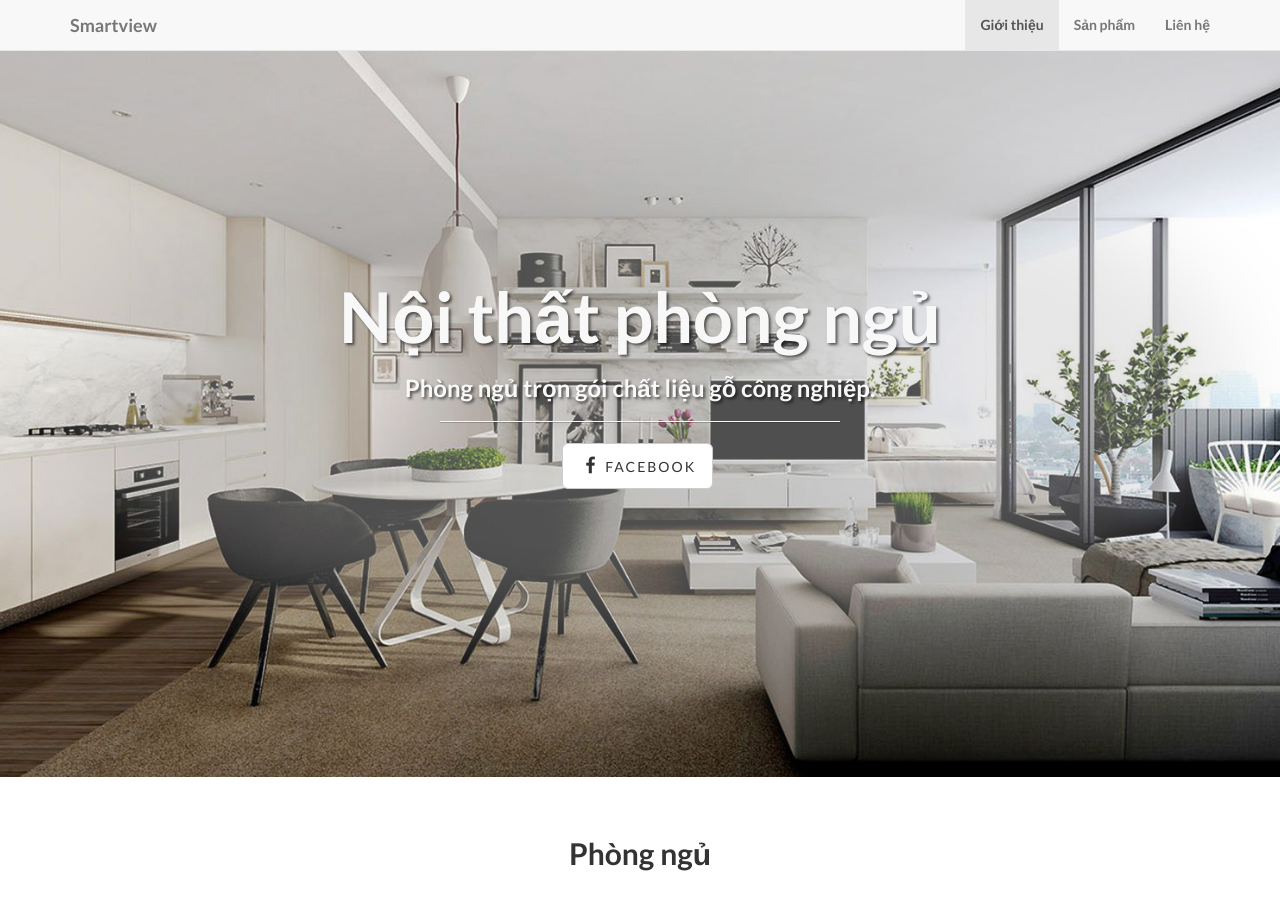
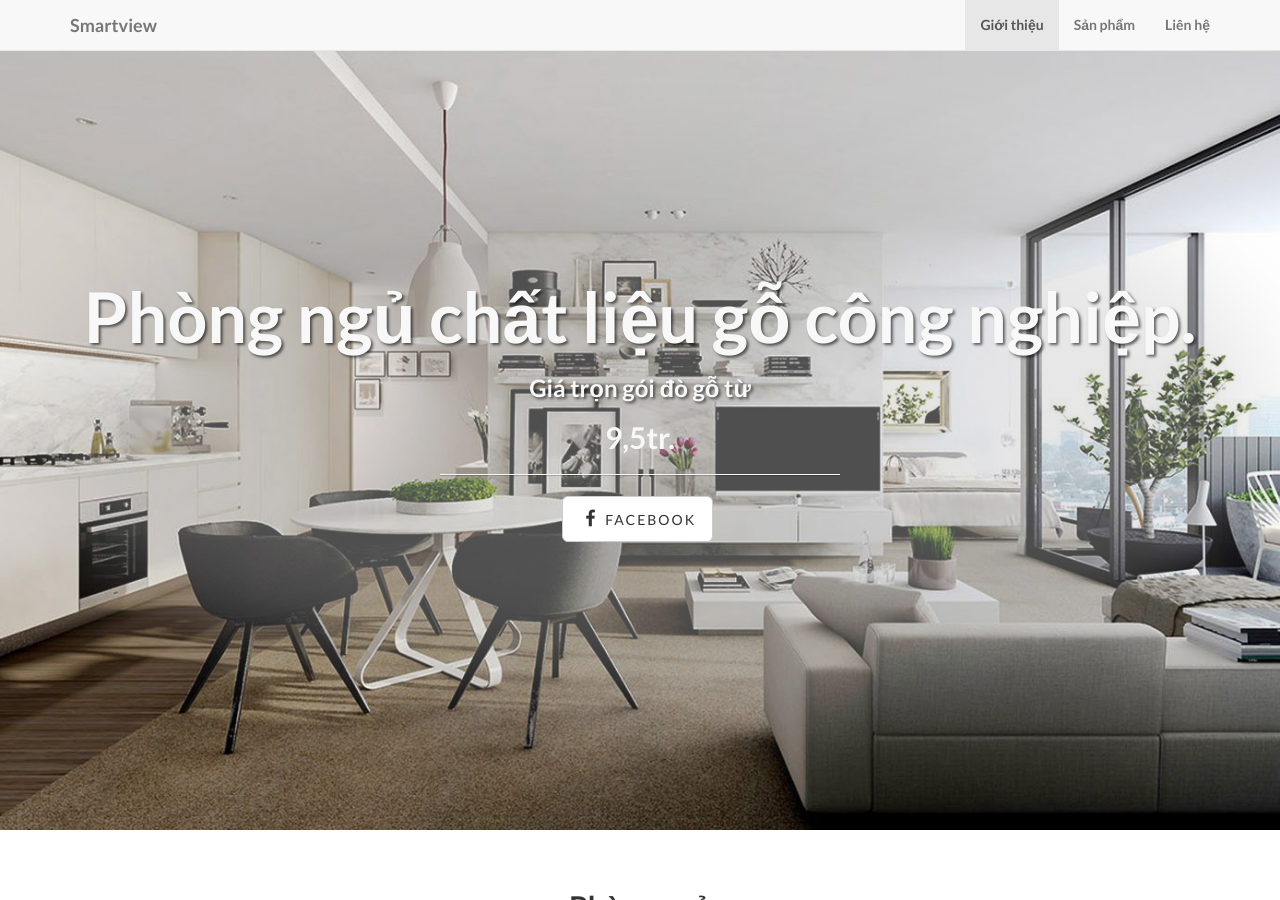
Before and after one commit to haithao/test, a Jekyll site: the page built from index.html, in a window 1280 px wide and 900 px high. Built offline with Jekyll 4.4.1, drawn with Linux system fonts in a browser that asks for light colours; nearby versions of some CDN libraries; library files that are not in the unit come from our copies.

Commit message:
Update index.html

```diff
--- a/index.html
+++ b/index.html
@@ -1,5 +1,5 @@
 ---
 layout: default
-title: Nội thất phòng ngủ
-subTitle: Phòng ngủ trọn gói chất liệu gỗ công nghiệp.
+title: Phòng ngủ chất liệu gỗ công nghiệp.
+subTitle: Giá trọn gói đò gỗ từ <h2>9,5tr.<h2>
 ---
```
